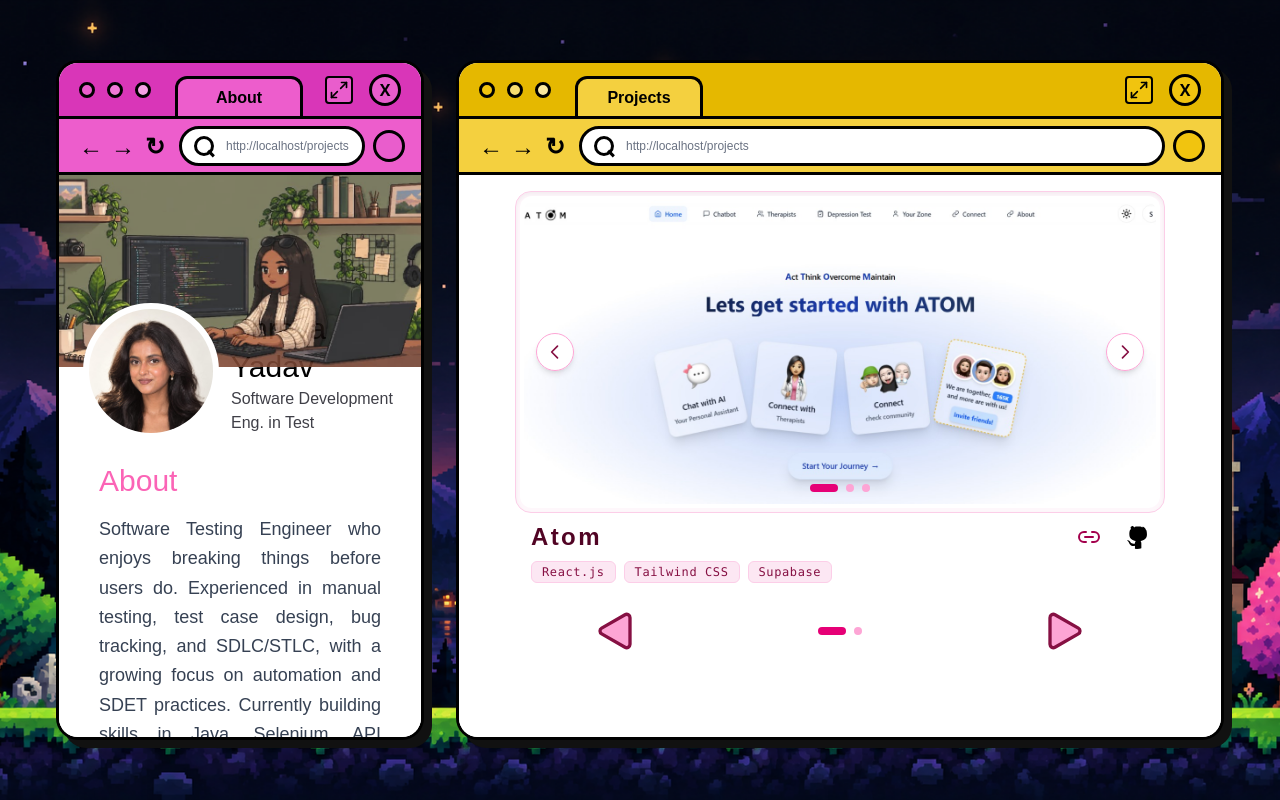
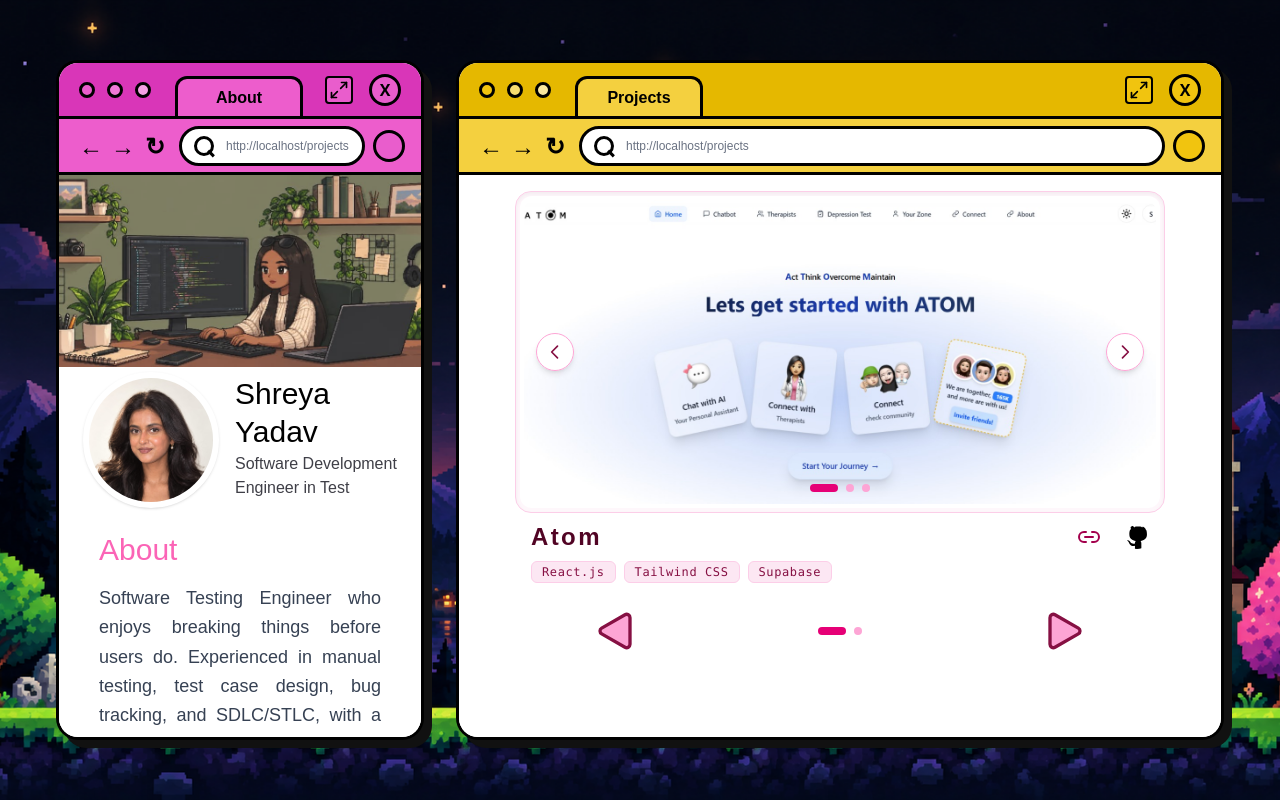
Before and after one commit to abhishekkksharma/Mario_portfolio, a Next.js app: page /projects in a window 1280 px wide. Built offline with nearby package versions, Linux system fonts and the light colour scheme; a web font is replaced by a local one.

Commit message:
fix name issue on about page

```diff
--- a/components/About.tsx
+++ b/components/About.tsx
@@ -28,11 +28,12 @@ function About() {
 
         {/* Profile */}
         <div className="px-4 sm:px-6">
-          <div className="flex flex-col items-center text-center sm:flex-row sm:items-end sm:text-left gap-3 -mt-14 sm:-mt-16">
+          <div className="flex flex-col items-center text-center sm:flex-row sm:items-end sm:text-left gap-3 sm:gap-4">
             <div
               className="
                 relative h-28 w-28 shrink-0
-                rounded-full border-4 border-white bg-white
+                -mt-14 sm:-mt-16
+                rounded-full border-4 border-white bg-white shadow-sm
                 sm:h-32 sm:w-32
                 md:h-34 md:w-34
               "
@@ -46,13 +47,13 @@ function About() {
               />
             </div>
 
-            <div className="pb-1">
-              <h1 className="font-pixel text-xl font text-black sm:text-2xl md:text-3xl leading-tight">
+            <div className="pt-2 sm:pb-2">
+              <h1 className="font-pixel text-xl font- text-black sm:text-2xl md:text-3xl leading-tight">
                 Shreya Yadav
               </h1>
 
               <p className="font-pixel text-xs text-zinc-700 sm:text-sm md:text-base mt-0.5">
-                Software Development Eng. in Test
+                Software Development Engineer in Test
               </p>
             </div>
           </div>
--- a/components/Contact.tsx
+++ b/components/Contact.tsx
@@ -60,9 +60,9 @@ function Contact() {
   };
 
   return (
-    <div className="mx-auto w-full max-w-2xl px-4 py-2 font-pixel sm:px-6 sm:py-3 md:px-8">
+    <div className="mx-auto w-full max-w-2xl px-4 py-2 font-pixel sm:px-6 sm:py-4 md:px-8">
       {/* Header */}
-      <div className="mb-2 flex items-center gap-3 border-b-2 border-pink-200 pb-1 sm:mb-3">
+      {/* <div className="mb-2 flex items-center gap-3 border-b-2 border-pink-200 pb-1 sm:mb-3">
         <Image
           className="h-9 w-9 shrink-0 object-contain sm:h-10 sm:w-10"
           src={MessageIMG}
@@ -72,7 +72,7 @@ function Contact() {
         <h2 className="text-2xl font-bold tracking-wide text-pink-950 sm:text-3xl">
           Contact
         </h2>
-      </div>
+      </div> */}
 
       {/* Social Links */}
       <div className="mb-4 flex flex-wrap gap-2 sm:mb-5 sm:gap-2.5">
```
